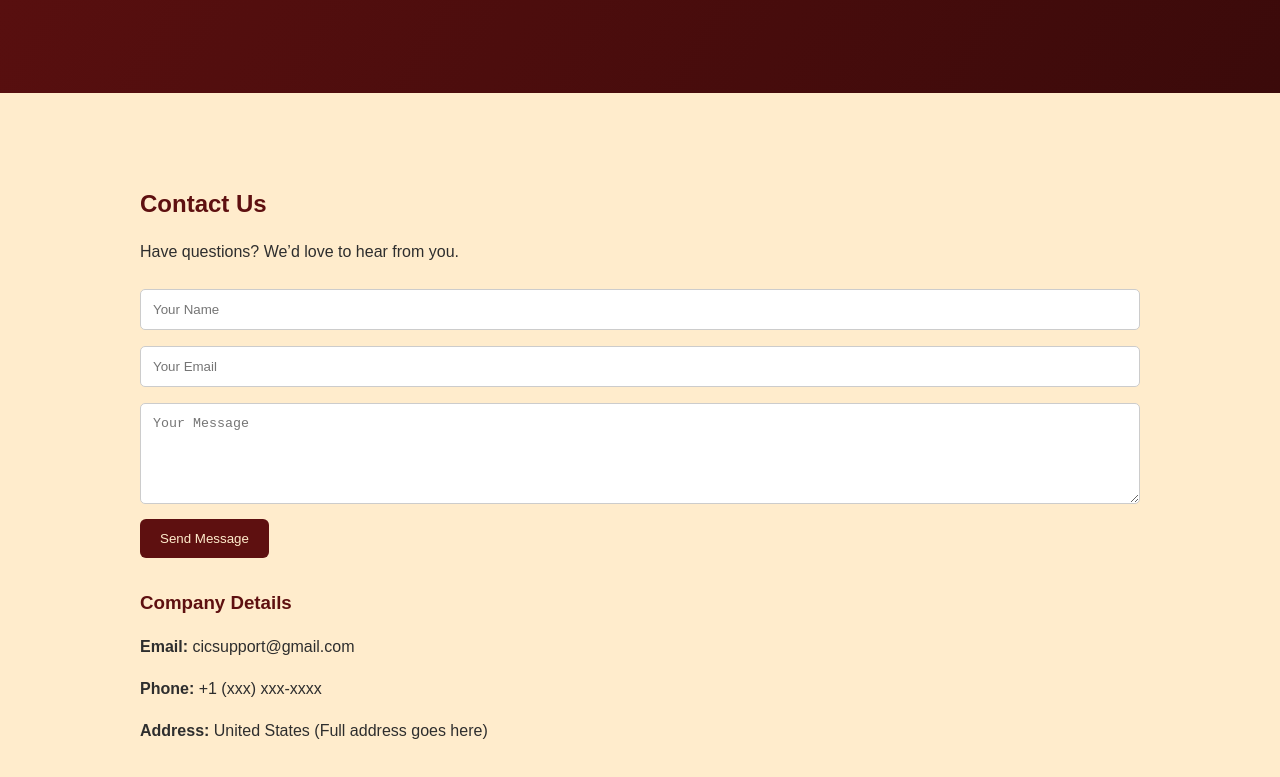
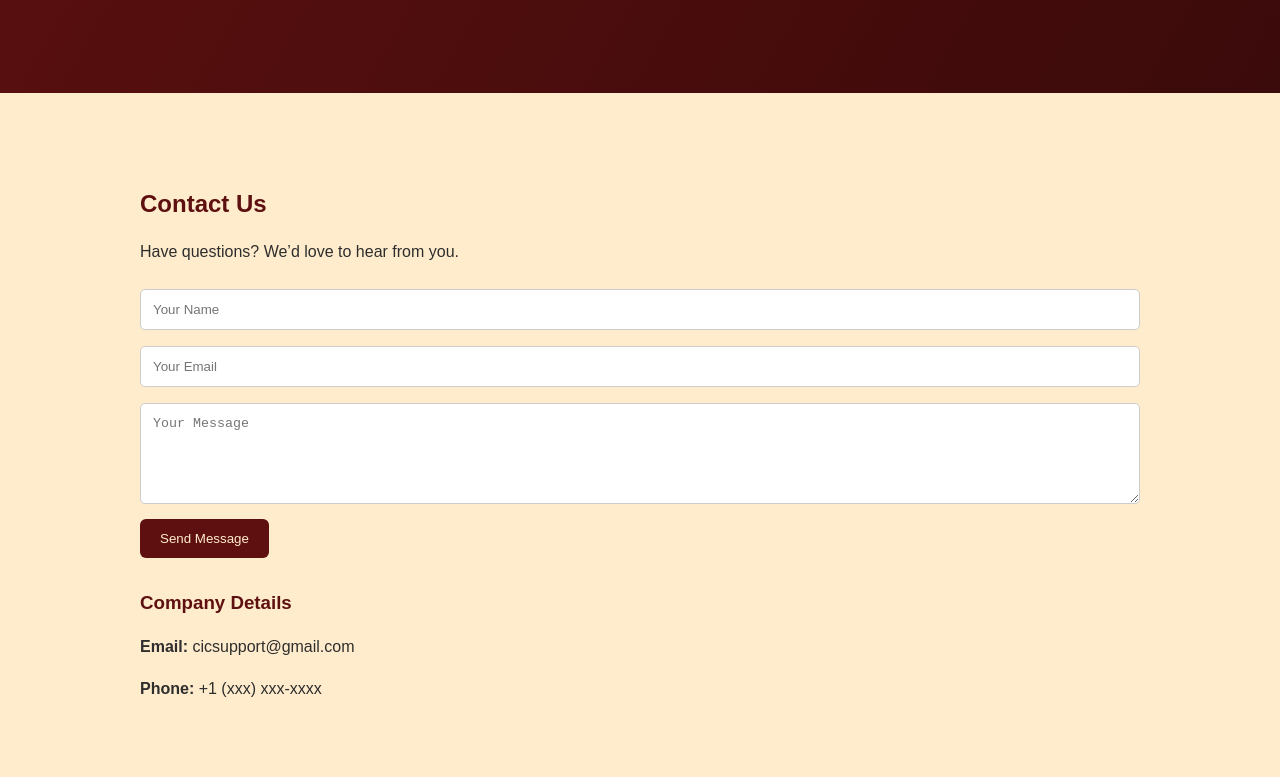
Before and after one commit to Popoeson/investment, a website: page index.html in a window 1280 px wide. Shown: the part 3361-4138 px from the top of the page. Drawn offline with Linux system fonts and the light colour scheme.

Commit message:
Update index.html

```diff
--- a/index.html
+++ b/index.html
@@ -301,7 +301,7 @@ button:hover {
 <h3 class="dark-text" style="margin-top:30px;">Company Details</h3>
 <p><strong>Email:</strong> cicsupport@gmail.com</p>
 <p><strong>Phone:</strong> +1 (xxx) xxx-xxxx</p>
-<p><strong>Address:</strong> United States (Full address goes here)</p>
+<!----<p><strong>Address:</strong> 3355 Spring Mountain Rd, Las Vegas, NV 89103, United States</p> ---->
 
   </div>
 </section>
```
